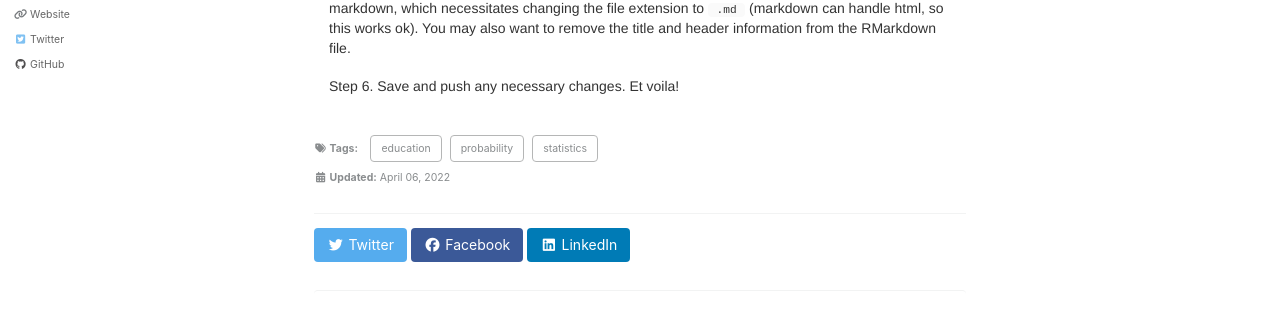
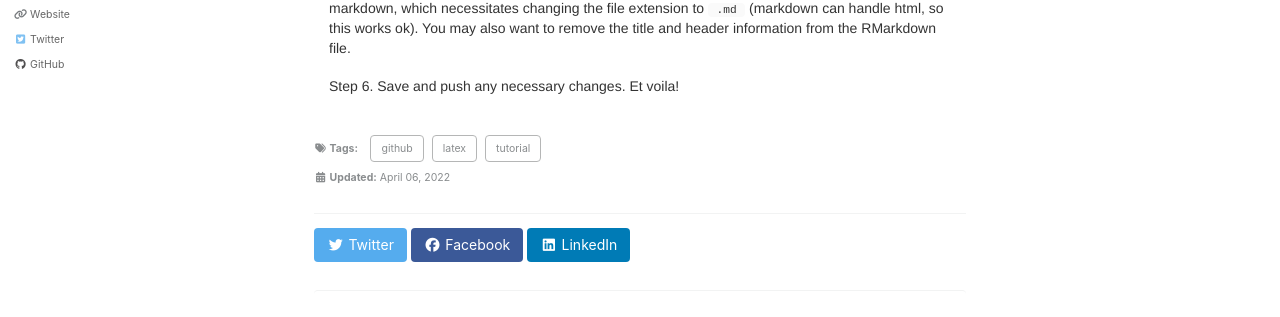
Before and after one commit to lgpcappiello/lgpcappiello.github.io, a Jekyll site: the page built from _posts/2022-4-6-latexongithub.md, in a window 1280 px wide and 900 px high, scrolled down 482 px. Shown: the part 136-453 px from the top of the window. Built offline with Jekyll 4.4.1, drawn with Linux system fonts in a browser that asks for light colours; cached includes are drawn as plain includes; nearby versions of some CDN libraries.

Commit message:
Update 2022-4-6-latexongithub.md

```diff
--- a/_posts/2022-4-6-latexongithub.md
+++ b/_posts/2022-4-6-latexongithub.md
@@ -1,9 +1,9 @@
 ---
 title: "Rolling with Advantage and Disadvantage"
 tags:
-  - education
-  - statistics
-  - probability
+  - github
+  - latex
+  - tutorial
 ---
 <!DOCTYPE html>
 
```
